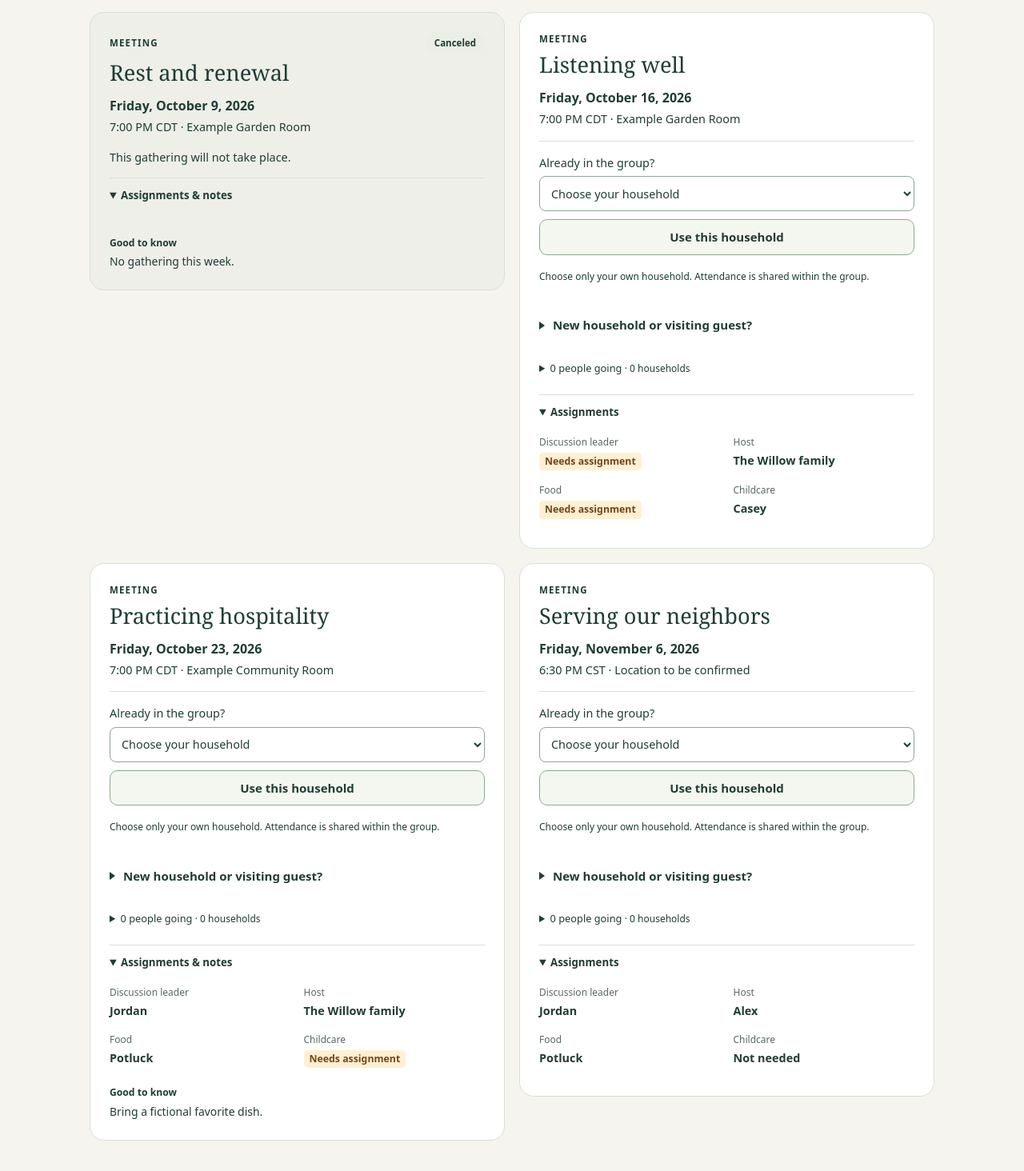
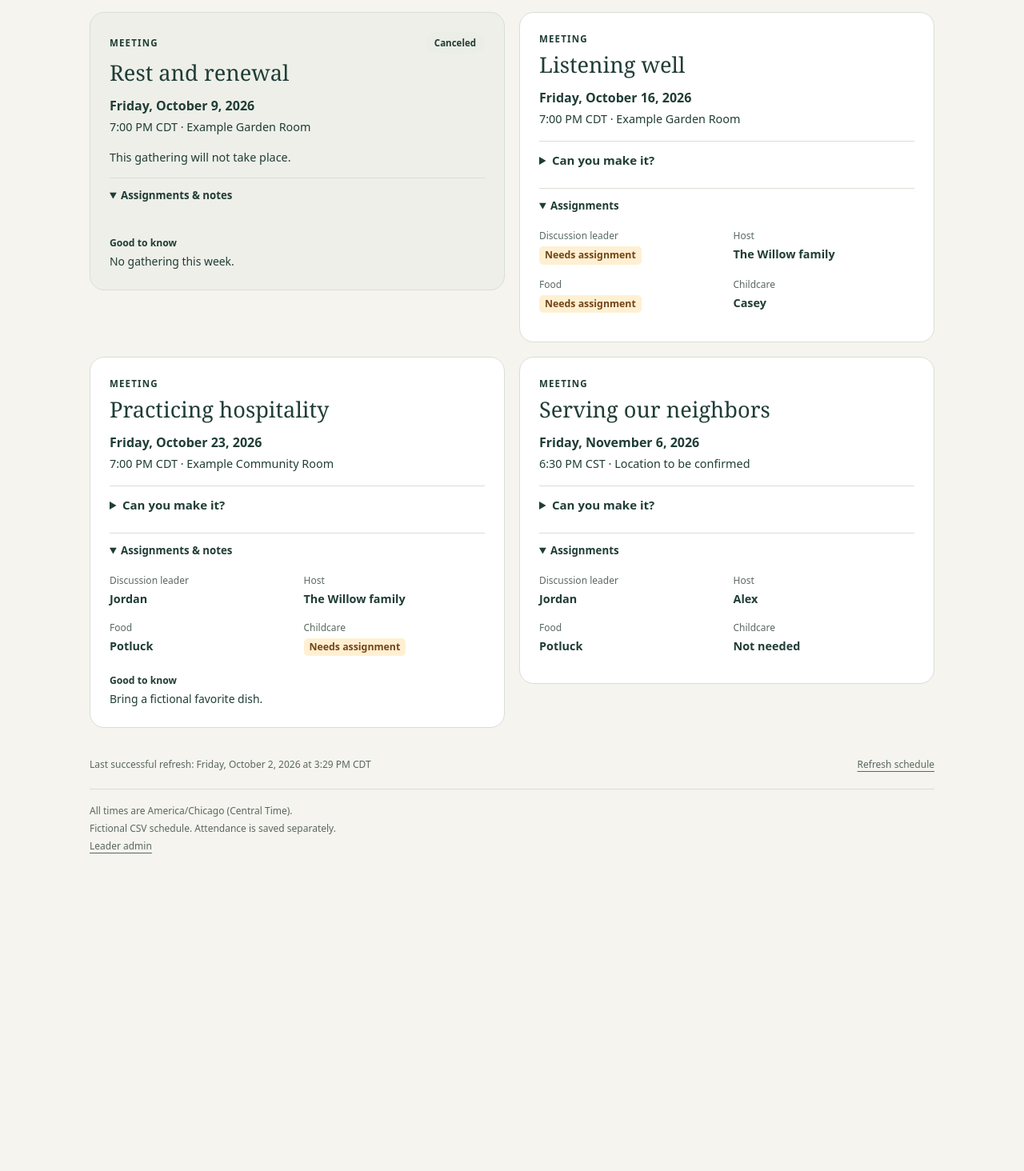
Before and after one commit to 4sy8zwp9hz-netizen/whcc_small_group_2026, a Flask app: page / in a window 1280 px wide. Shown: the part 979-2443 px from the top of the page at 80% size. After the commit the page ends 2046 px from the top, so only its background shows below. Run offline with Flask 3, Linux system fonts and the light colour scheme; tables that the repository leaves empty hold one stand-in row (values such as "Sample post").

Commit message:
Collapse upcoming attendance into planned response forms

```diff
--- a/schedule/static/style.css
+++ b/schedule/static/style.css
@@ -156,3 +156,9 @@ footer { font-size: .75rem; color: var(--muted); line-height: 1.8; border-top: 1
 .admin-filter .member-choice { border: 0; padding-left: 0; }
 
 .guest-setup .rsvp-choice { width: 100%; }
+
+.planned-attendance { margin: 8px 0 12px; border-top: 1px solid var(--line); }
+.planned-attendance > summary {
+  min-height: 44px; padding: 12px 0; font-size: .94rem; font-weight: 700; cursor: pointer;
+}
+.planned-attendance .rsvp-panel { border-top: 0; padding-top: 4px; }
--- a/schedule/templates/schedule.html
+++ b/schedule/templates/schedule.html
@@ -24,7 +24,14 @@
   <p class="when">{{ meeting.starts_at|meeting_time }} · {{ meeting.location or 'Location to be confirmed' }}</p>
   {% if meeting.canceled %}<p class="cancel-note">This gathering will not take place.</p>{% endif %}
   {% if meeting.date_conflict %}<p class="notes"><strong>Please confirm this date</strong>This meeting has conflicting calendar information. Confirm plans with a group leader.</p>{% endif %}
-  {% if not meeting.canceled %}{% include "_attendance.html" %}{% endif %}
+  {% if not meeting.canceled %}
+    {% if not featured and not past %}
+    <details class="planned-attendance">
+      <summary>Can you make it?</summary>
+      {% include "_attendance.html" %}
+    </details>
+    {% else %}{% include "_attendance.html" %}{% endif %}
+  {% endif %}
   <details class="meeting-details" {% if not past %}open{% endif %}>
     <summary>Assignments{% if meeting.notes %} & notes{% endif %}</summary>
     <dl class="assignments">
```
Also changed, not shown: PROJECT_STATUS.md (+10 -0 lines), tests/test_admin_households.py (+22 -0 lines), README.md.
